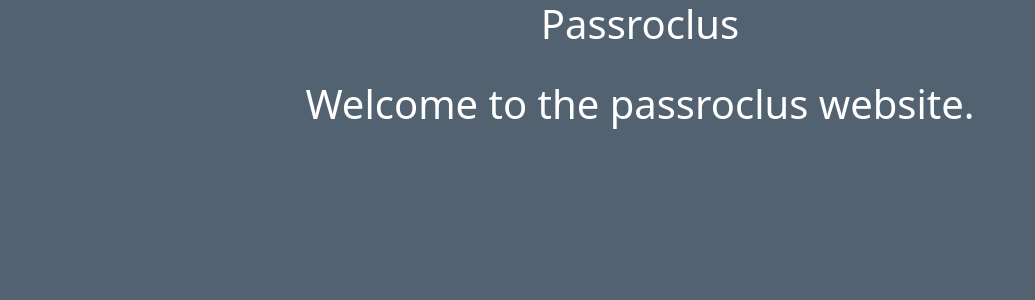
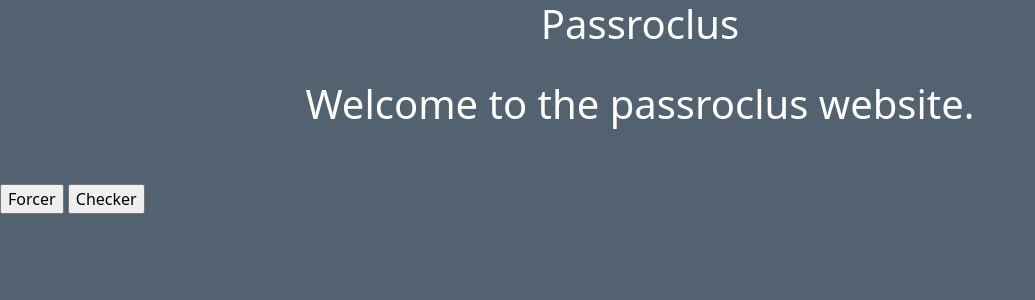
Before and after one commit to cybersomething/passroclus, a Flask app: template templates/index.html in a window 1280 px wide. Shown: the top 300 px of the page, without its empty margins (0-1035 px from the left). Run offline with Flask 2, Linux system fonts and the light colour scheme; the template is opened without the code that fills it, so the values that code supplies are empty.

Commit message:
Update index.html

```diff
--- a/templates/index.html
+++ b/templates/index.html
@@ -15,6 +15,14 @@
   <br>
 <h1>Welcome to the passroclus website.</h1>
 
+      <br>
+      <br>
+
+      <form method = "post" action="/">
+        <input type="submit" value="Forcer" name="Brute Forcer"/>
+        <input type="submit" value="Checker" name="Checker"/>
+      </form>
+
   <script src="https://cdn.jsdelivr.net/npm/bootstrap@5.0.0-beta2/dist/js/bootstrap.bundle.min.js" integrity="sha384-b5kHyXgcpbZJO/tY9Ul7kGkf1S0CWuKcCD38l8YkeH8z8QjE0GmW1gYU5S9FOnJ0" crossorigin="anonymous"></script>
 </body>
 </html>
```
